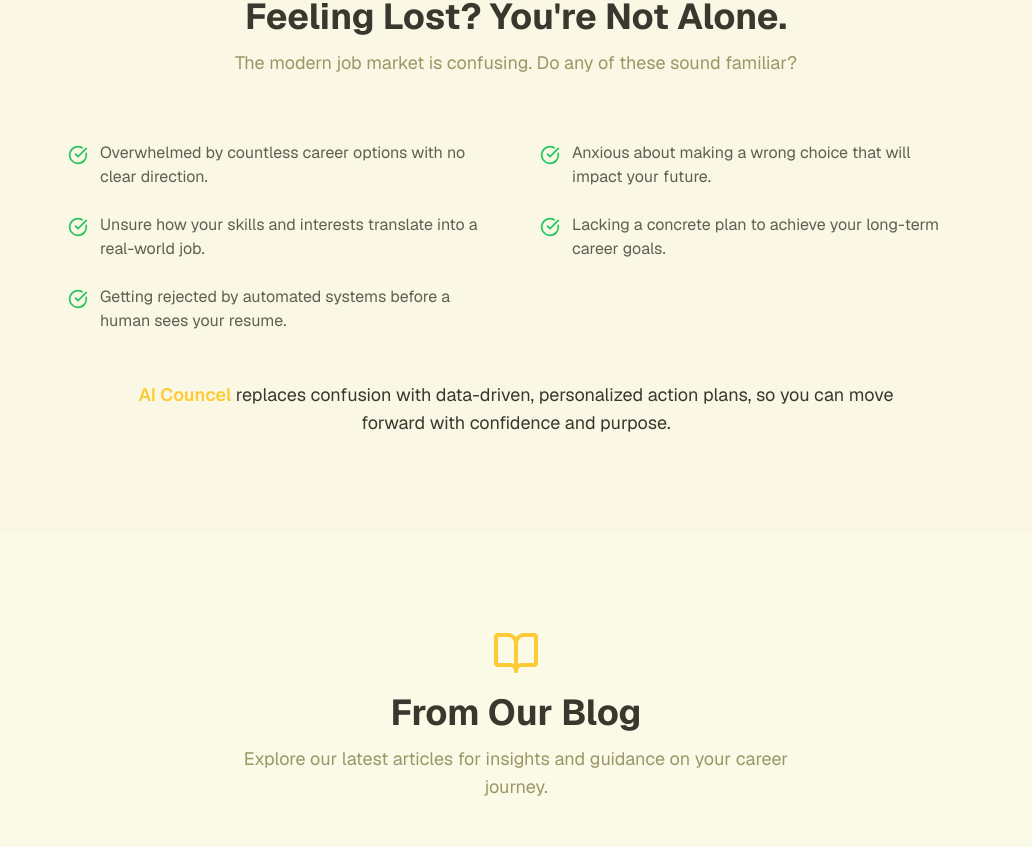
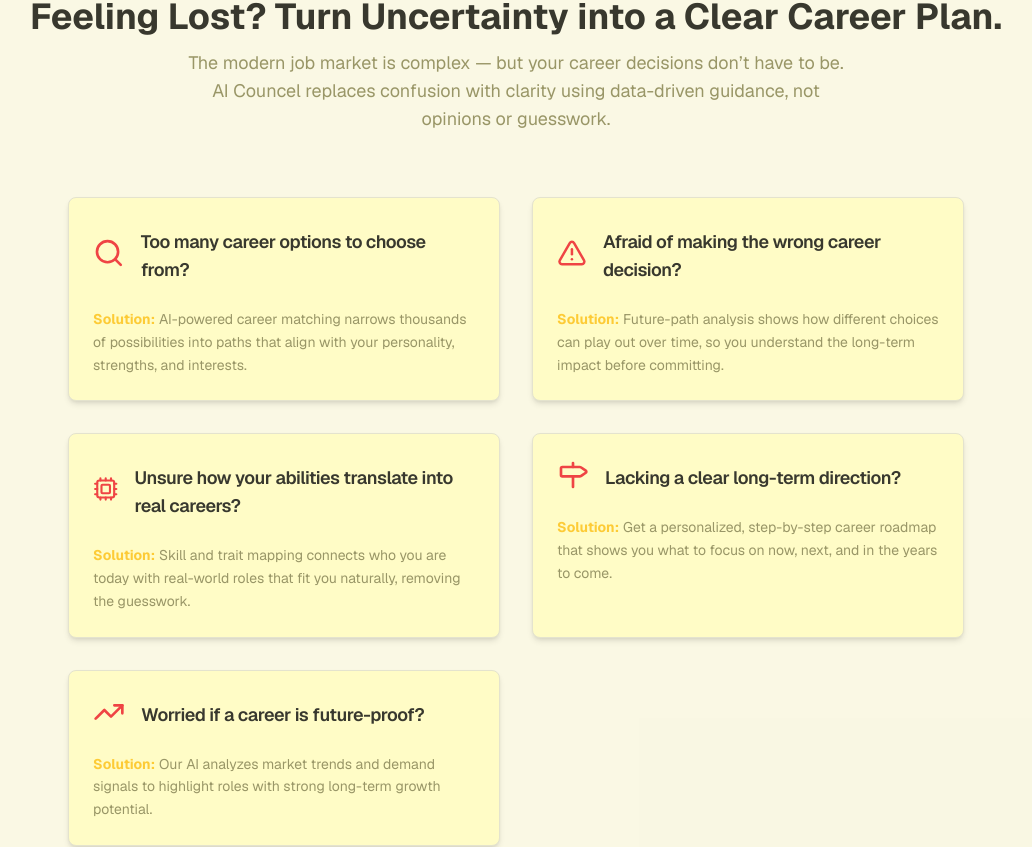
Before and after one commit to SinghRaghvendra/Margdarshak-AI, a Next.js app: page / in a window 1280 px wide. Shown: the part 1569-2416 px from the top of the page, without its empty margins (124-1156 px from the left). Built offline with nearby package versions, Linux system fonts and the light colour scheme; no server answers.

Commit message:
Feeling Lost? You're Not Alone. The modern job market is confusing. Do a

```diff
--- a/src/components/HomePageClient.tsx
+++ b/src/components/HomePageClient.tsx
@@ -1,6 +1,6 @@
 import { Button } from '@/components/ui/button';
 import { Card, CardContent, CardHeader, CardTitle, CardDescription } from '@/components/ui/card';
-import { ClipboardList, Lightbulb, MapPinned, ArrowRight, HelpCircle, CheckCircle, Wand2, User, Sparkles as NewJourneyIcon, BookOpen } from 'lucide-react';
+import { ClipboardList, Lightbulb, MapPinned, ArrowRight, HelpCircle, CheckCircle, Wand2, User, Sparkles as NewJourneyIcon, BookOpen, Search, AlertTriangle, Cpu, Milestone, TrendingUp } from 'lucide-react';
 import Image from 'next/image';
 import Link from 'next/link';
 import React, { useState, useEffect } from 'react';
@@ -70,13 +70,34 @@ export default function HomePageClient() {
     },
   ];
 
-  const painPoints = [
-      { point: "Overwhelmed by countless career options with no clear direction." },
-      { point: "Anxious about making a wrong choice that will impact your future." },
-      { point: "Unsure how your skills and interests translate into a real-world job." },
-      { point: "Lacking a concrete plan to achieve your long-term career goals." },
-      { point: "Getting rejected by automated systems before a human sees your resume." },
+  const problemsAndSolutions = [
+      {
+        icon: <Search className="h-8 w-8 text-destructive" />,
+        problem: 'Too many career options to choose from?',
+        solution: 'AI-powered career matching narrows thousands of possibilities into paths that align with your personality, strengths, and interests.'
+      },
+      {
+        icon: <AlertTriangle className="h-8 w-8 text-destructive" />,
+        problem: 'Afraid of making the wrong career decision?',
+        solution: 'Future-path analysis shows how different choices can play out over time, so you understand the long-term impact before committing.'
+      },
+      {
+        icon: <Cpu className="h-8 w-8 text-destructive" />,
+        problem: 'Unsure how your abilities translate into real careers?',
+        solution: 'Skill and trait mapping connects who you are today with real-world roles that fit you naturally, removing the guesswork.'
+      },
+      {
+        icon: <Milestone className="h-8 w-8 text-destructive" />,
+        problem: 'Lacking a clear long-term direction?',
+        solution: 'Get a personalized, step-by-step career roadmap that shows you what to focus on now, next, and in the years to come.'
+      },
+      {
+        icon: <TrendingUp className="h-8 w-8 text-destructive" />,
+        problem: 'Worried if a career is future-proof?',
+        solution: 'Our AI analyzes market trends and demand signals to highlight roles with strong long-term growth potential.'
+      },
   ];
+
 
   const homeFaqs = [
       {
@@ -268,23 +289,33 @@ export default function HomePageClient() {
           <div className="container mx-auto px-4">
             <div className="text-center mb-12 md:mb-16">
               <HelpCircle className="h-12 w-12 text-primary mx-auto mb-4" />
-              <h2 className="text-3xl md:text-4xl font-bold text-foreground">Feeling Lost? You're Not Alone.</h2>
+              <h2 className="text-3xl md:text-4xl font-bold text-foreground">Feeling Lost? Turn Uncertainty into a Clear Career Plan.</h2>
               <p className="text-md md:text-lg text-muted-foreground mt-3 max-w-2xl mx-auto">
-                The modern job market is confusing. Do any of these sound familiar?
+                The modern job market is complex — but your career decisions don’t have to be. AI Councel replaces confusion with clarity using data-driven guidance, not opinions or guesswork.
               </p>
             </div>
-            <div className="max-w-4xl mx-auto grid md:grid-cols-2 gap-x-12 gap-y-6">
-              {painPoints.map((item, index) => (
-                  <div key={index} className="flex items-start">
-                      <CheckCircle className="h-5 w-5 text-green-500 mr-3 mt-1 flex-shrink-0" />
-                      <p className="text-foreground/80">{item.point}</p>
-                  </div>
+            <div className="max-w-4xl mx-auto grid grid-cols-1 md:grid-cols-2 gap-8">
+              {problemsAndSolutions.map((item, index) => (
+                <Card key={index} className="bg-card shadow-md hover:shadow-lg transition-shadow">
+                  <CardHeader className="flex flex-row items-center gap-4">
+                    {item.icon}
+                    <CardTitle className="text-lg font-semibold">{item.problem}</CardTitle>
+                  </CardHeader>
+                  <CardContent>
+                    <p className="text-sm text-muted-foreground leading-relaxed">
+                        <span className="font-bold text-primary mr-1">Solution:</span>
+                        {item.solution}
+                    </p>
+                  </CardContent>
+                </Card>
               ))}
             </div>
-            <div className="text-center mt-12">
-              <p className="text-lg text-foreground max-w-3xl mx-auto">
-                  <span className="font-semibold text-primary">AI Councel</span> replaces confusion with data-driven, personalized action plans, so you can move forward with confidence and purpose.
-              </p>
+             <div className="text-center mt-16">
+                 <Link href={careerGuidanceHref}>
+                   <Button size="lg" className="text-lg" suppressHydrationWarning={true}>
+                     Find Your Clarity <ArrowRight className="ml-2 h-5 w-5" />
+                   </Button>
+                 </Link>
             </div>
           </div>
         </section>
```
